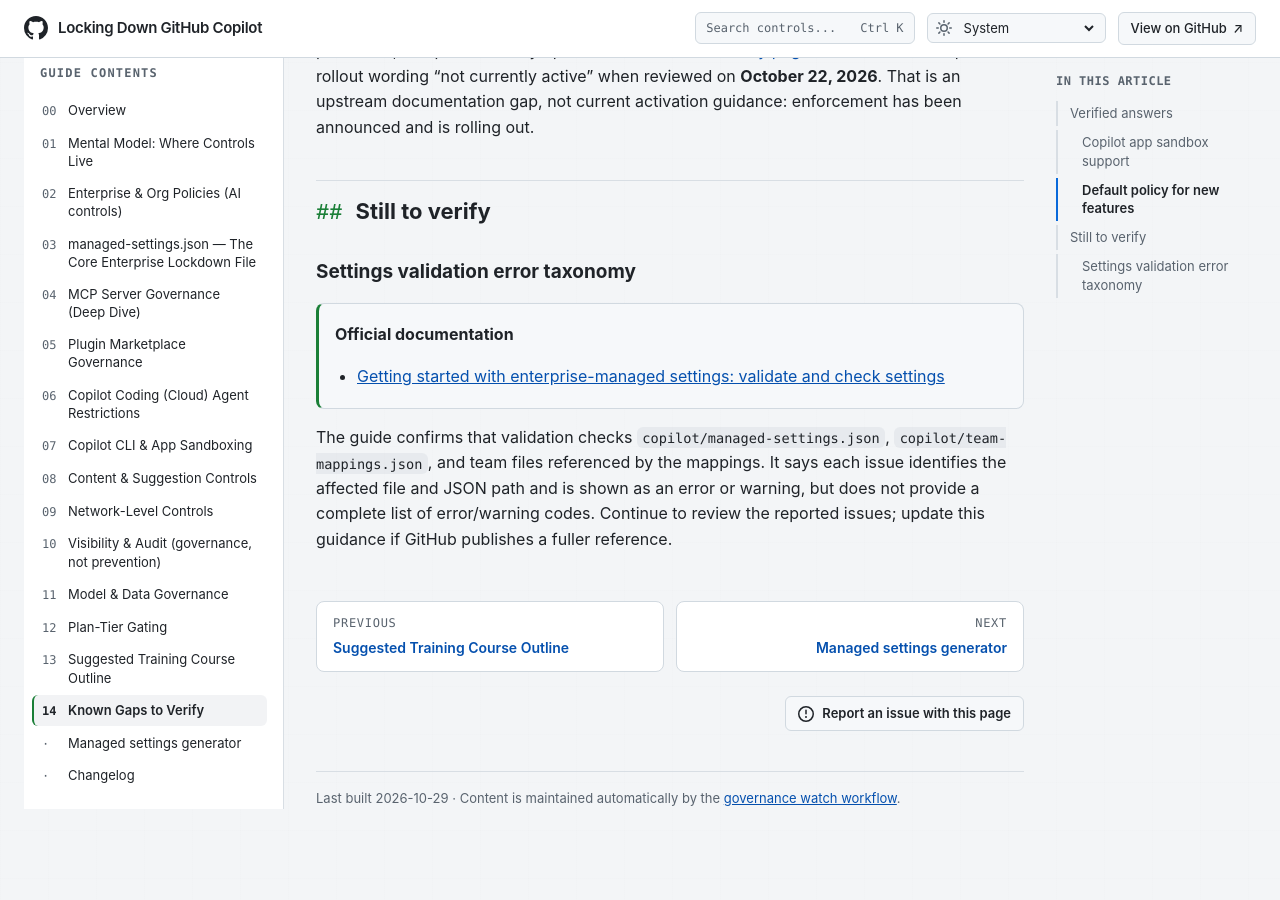
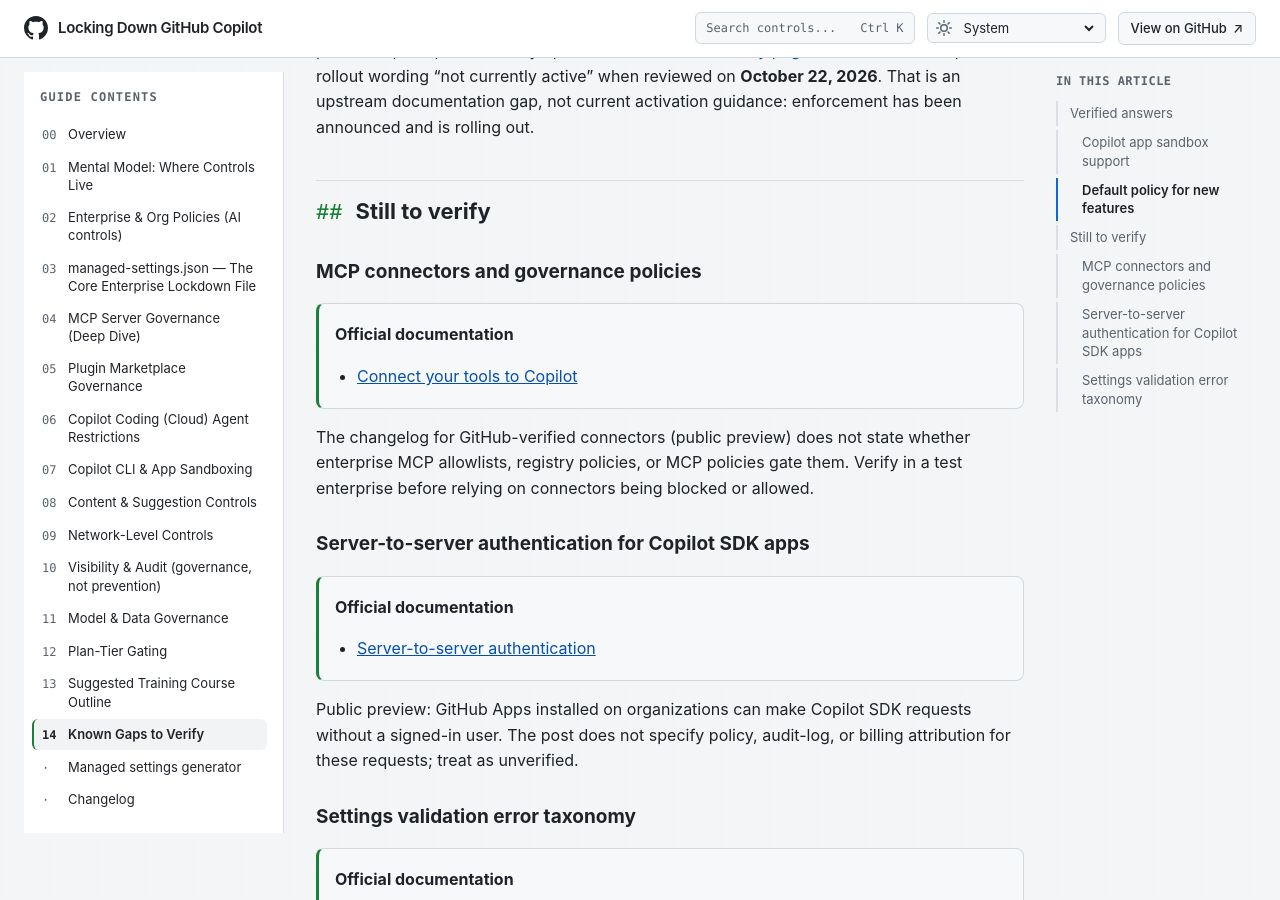
Before and after one commit to beardofedu/copilot-governance-training, a Jekyll site: the page built from docs/sections/known-gaps.md, in a window 1280 px wide and 900 px high, scrolled down 946 px. Built offline with Jekyll 4.4.1, drawn with Linux system fonts in a browser that asks for light colours; before the commit the page ends 1819 px from its top, so only the background shows below that.

Commit message:
Update Copilot governance documentation

```diff
--- a/docs/_data/governance-watch-state.json
+++ b/docs/_data/governance-watch-state.json
@@ -2,6 +2,7 @@
   "sources": {
     "blog": {
       "reviewed_through": "2026-10-22",
+      "partial_review_note": "2026-10-29: only the changelog index headline items were triaged; window not fully reviewed, so the date is unchanged.",
       "note": "GitHub Blog and changelog. Backlog from 2026-09-20 through 2026-10-22 reviewed via web_fetch on the changelog index and September archive."
     },
     "docs": {
--- a/docs/sections/known-gaps.md
+++ b/docs/sections/known-gaps.md
@@ -30,6 +30,20 @@ The [October 22 changelog](https://github.blog/changelog/2026-10-22-global-defau
 
 ## Still to verify
 
+### MCP connectors and governance policies
+
+> **Official documentation**
+> - [Connect your tools to Copilot](https://github.blog/changelog/2026-10-28-connect-your-tools-to-copilot-without-all-the-setup)
+
+The changelog for GitHub-verified connectors (public preview) does not state whether enterprise MCP allowlists, registry policies, or MCP policies gate them. Verify in a test enterprise before relying on connectors being blocked or allowed.
+
+### Server-to-server authentication for Copilot SDK apps
+
+> **Official documentation**
+> - [Server-to-server authentication](https://github.blog/changelog/2026-10-27-github-copilot-supports-server-to-server-authentication)
+
+Public preview: GitHub Apps installed on organizations can make Copilot SDK requests without a signed-in user. The post does not specify policy, audit-log, or billing attribution for these requests; treat as unverified.
+
 ### Settings validation error taxonomy
 
 > **Official documentation**
```
Also changed, not shown: docs/sections/mcp-governance.md (+4 -0 lines), docs/sections/plan-tier-gating.md (+1 -0 lines), docs/CHANGELOG.md.
